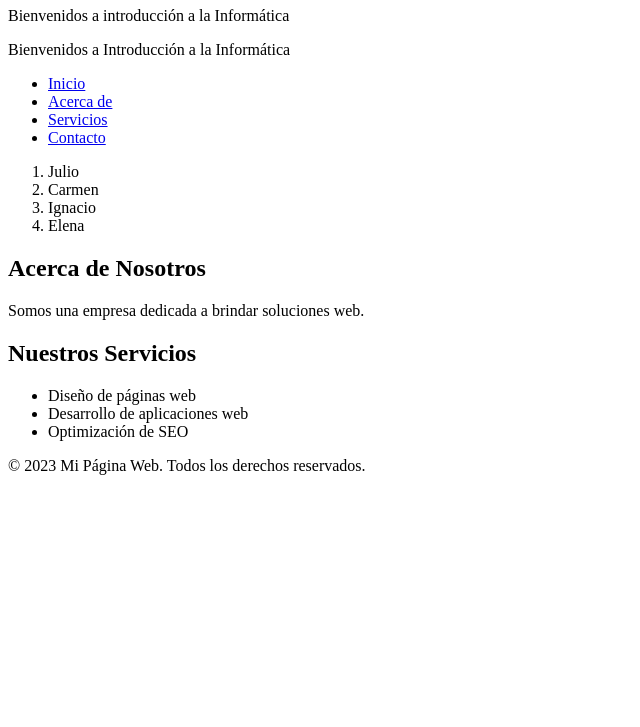
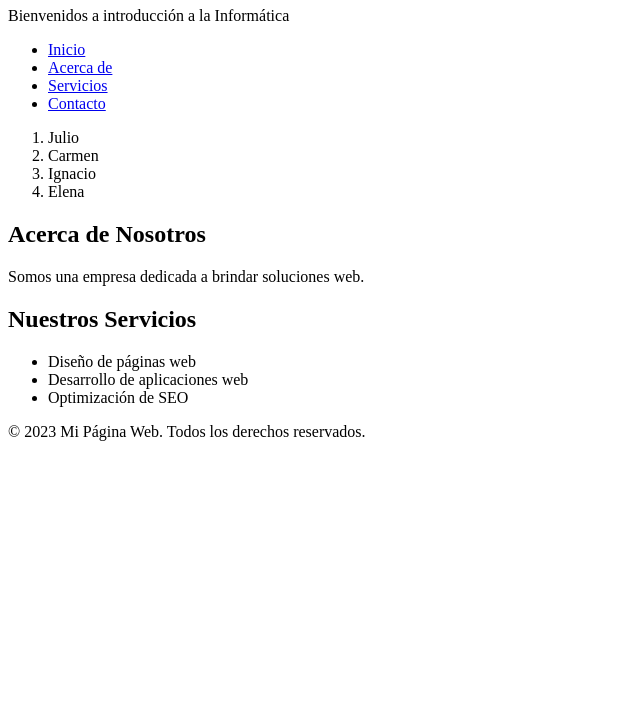
Before and after one commit to efrenxaviergallegos/dhcamada6, a plain HTML site: page index.html in a window 1280 px wide. Shown: the part 73-800 px from the top of the page, without its empty margins (0-640 px from the left). Drawn offline with Linux system fonts and the light colour scheme.

Commit message:
soluciono conflictos

```diff
--- a/index.html
+++ b/index.html
@@ -8,7 +8,6 @@
     <header>
         <h1>Bienvenidos a Mi Página Web</h1>
         <p>Bienvenidos a introducción a la Informática</p>
-        <p>Bienvenidos a Introducción a la Informática</p>
         <nav>
             <ul>
                 <li><a href="#">Inicio</a></li>
```
